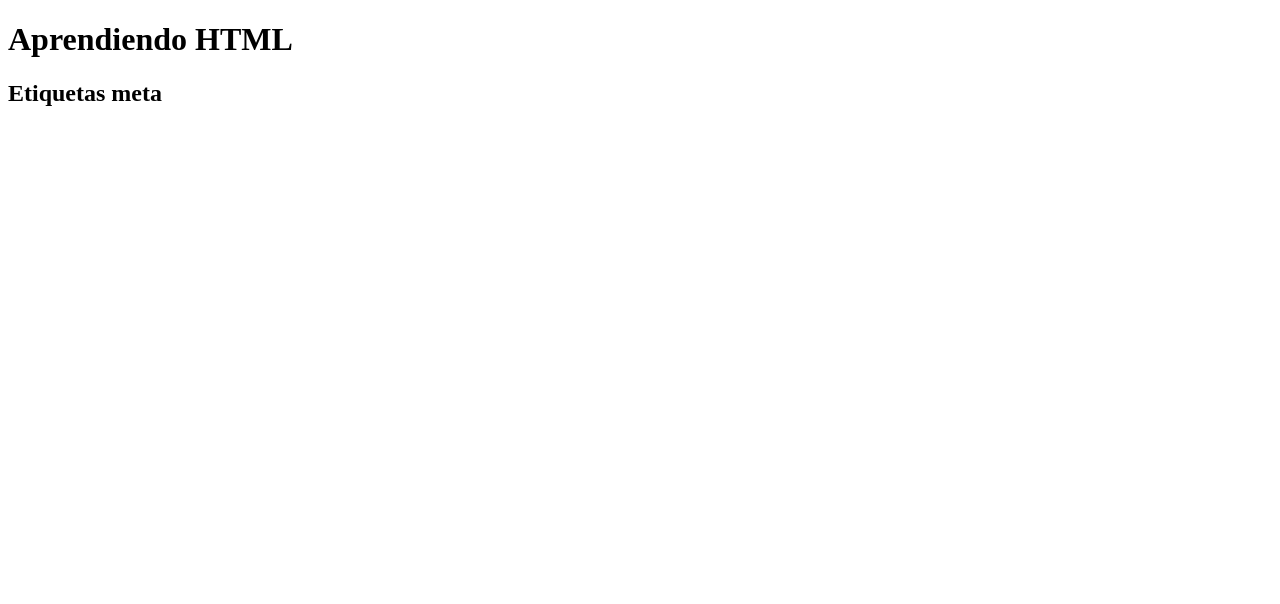
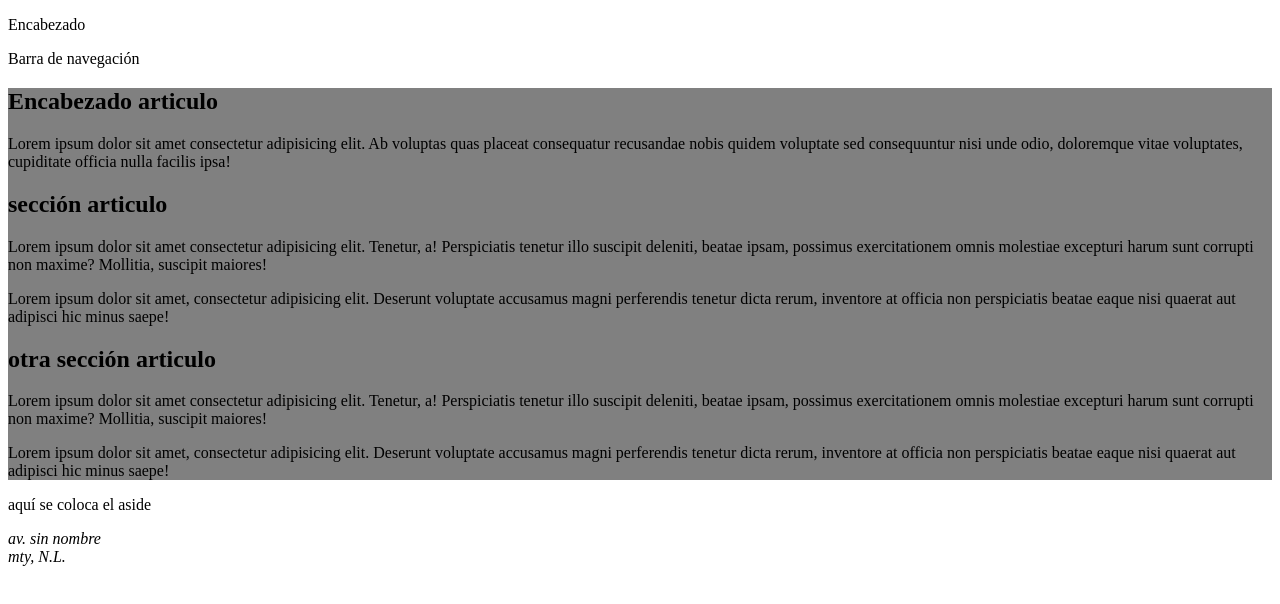
Before and after one commit to LIIgabriel/WebPage51_15, a plain HTML site: page index.html in a window 1280 px wide. Drawn offline with Linux system fonts and the light colour scheme.

Commit message:
se agrego etiquetas para definir documento html

```diff
--- a/index.html
+++ b/index.html
@@ -2,16 +2,75 @@
 <html>
   <head>
     <title>Página web 51</title>
-        <meta charset="utf-8" >
-        <meta name="description" content="Página practica de html">
-        <meta name="keywords" content="html, css, javascript">
-        <meta name="author" content="juan gabriel lopez solorzano">
-        <meta name="viewport" content="width=device-width, initial-scale=1.0">
-        <link rel="stylesheet" href="estilos.css">
+    <meta charset="utf-8" />
+    <meta name="description" content="Página practica de html" />
+    <meta name="keywords" content="html, css, javascript" />
+    <meta name="author" content="juan gabriel lopez solorzano" />
+    <meta name="viewport" content="width=device-width, initial-scale=1.0" />
+    <link rel="stylesheet" href="estilos.css" />
     <script src="codigo.js"></script>
   </head>
   <body>
-        <h1>Aprendiendo HTML</h1>
-        <h2>Etiquetas meta</h2>
+    <!-- Seccionado el documento -->
+    <header>
+      <p>Encabezado</p>
+    </header>
+    <nav>
+      <p>Barra de navegación</p>
+    </nav>
+    <article style="background-color: gray">
+      <header>
+        <h1>Encabezado articulo</h1>
+      </header>
+      <p>
+        Lorem ipsum dolor sit amet consectetur adipisicing elit. Ab voluptas
+        quas placeat consequatur recusandae nobis quidem voluptate sed
+        consequuntur nisi unde odio, doloremque vitae voluptates, cupiditate
+        officia nulla facilis ipsa!
+      </p>
+      <section>
+        <header>
+          <h2>sección articulo</h2>
+        </header>
+        <p>
+          Lorem ipsum dolor sit amet consectetur adipisicing elit. Tenetur, a!
+          Perspiciatis tenetur illo suscipit deleniti, beatae ipsam, possimus
+          exercitationem omnis molestiae excepturi harum sunt corrupti non
+          maxime? Mollitia, suscipit maiores!
+        </p>
+        <p>
+          Lorem ipsum dolor sit amet, consectetur adipisicing elit. Deserunt
+          voluptate accusamus magni perferendis tenetur dicta rerum, inventore
+          at officia non perspiciatis beatae eaque nisi quaerat aut adipisci hic
+          minus saepe!
+        </p>
+      </section>
+      <section>
+        <header>
+          <h2>otra sección articulo</h2>
+        </header>
+        <p>
+          Lorem ipsum dolor sit amet consectetur adipisicing elit. Tenetur, a!
+          Perspiciatis tenetur illo suscipit deleniti, beatae ipsam, possimus
+          exercitationem omnis molestiae excepturi harum sunt corrupti non
+          maxime? Mollitia, suscipit maiores!
+        </p>
+        <p>
+          Lorem ipsum dolor sit amet, consectetur adipisicing elit. Deserunt
+          voluptate accusamus magni perferendis tenetur dicta rerum, inventore
+          at officia non perspiciatis beatae eaque nisi quaerat aut adipisci hic
+          minus saepe!
+        </p>
+      </section>
+    </article>
+    <aside>
+      <p>aquí se coloca el aside</p>
+    </aside>
+    <footer>
+      <address>
+        av. sin nombre <br />
+        mty, N.L.
+      </address>
+    </footer>
   </body>
 </html>
```
Lines whose indentation alone changed are shown as unchanged.
